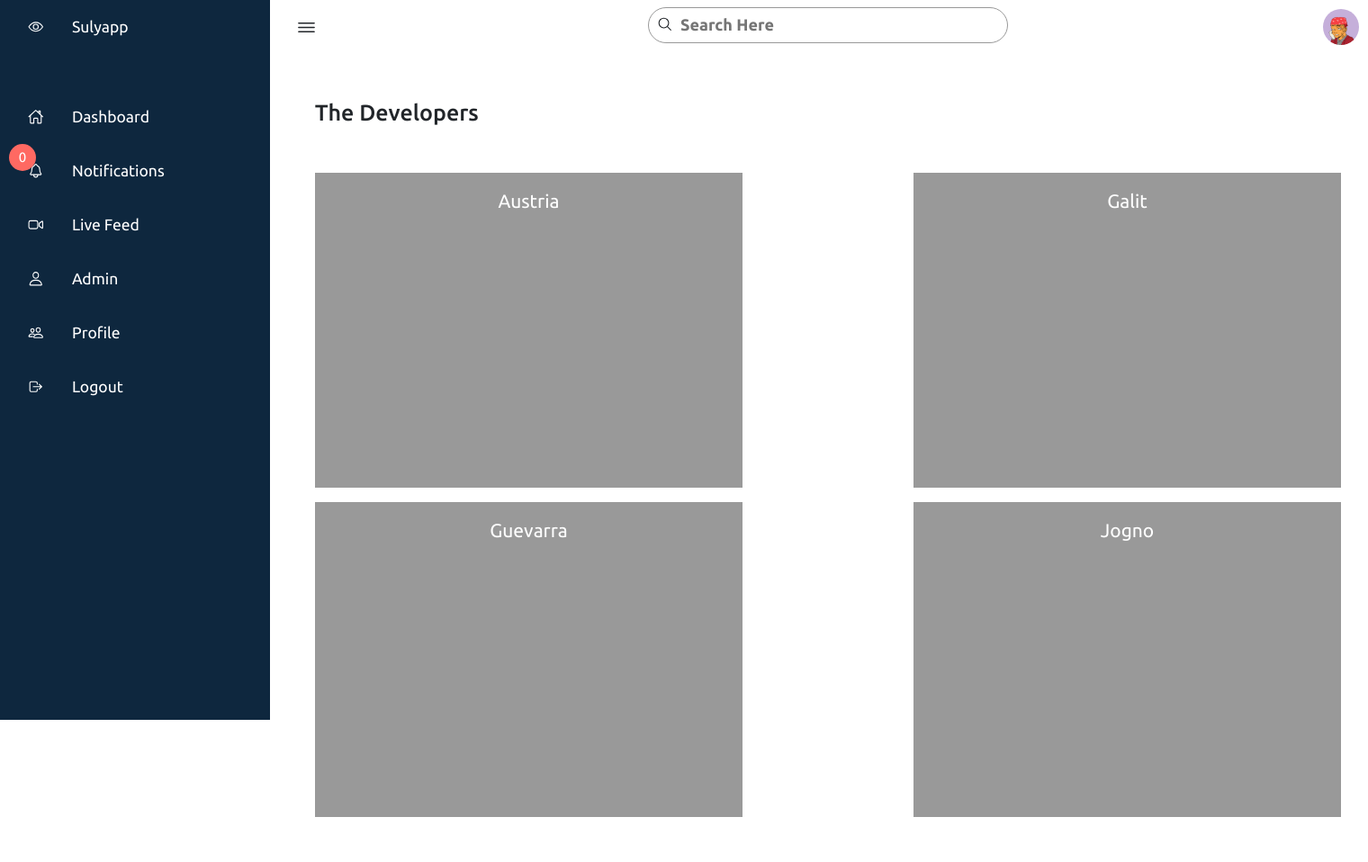
After one commit to jarodaustria/WebAppMidterm, a Flask app: page /profile in a window 1520 px wide. The commit adds this page. Shown: the whole page at 90% size. Run offline with Flask 3, Linux system fonts and the light colour scheme; the visitor is signed in with stand-in values (Sample User, id 1); data that the repository does not hold is empty; some libraries are stand-ins or nearby versions.

Commit message:
UI Improvements, Profile HTML added

```diff
--- a/app.py
+++ b/app.py
@@ -261,6 +261,12 @@ def crimes():
 
     return render_template('crimes.html', name=current_user.username)
 
+
+@app.route('/profile')
+@login_required
+def profile():
+    return render_template('profile.html', name=current_user.username)
+
 # Camera function
 
 
--- /dev/null
+++ b/static/profile.css
@@ -0,0 +1,23 @@
+.col-md-5
+{
+    height: 350px;
+    box-sizing: border-box;
+    float: left;
+    text-align: center;
+    padding: 16px;
+    transition: all .1s ease-in;
+    cursor: pointer;
+    background-color: var(--black2);
+    color: var(--white);
+    font-size: 2em;
+}
+.col-md-5:hover
+{
+    transform: scale(1.2);
+    box-shadow: 2px 2px 12px rgba(0, 0, 0, 0.2), -1px -1px 8px rgba(0, 0, 0, 0.2);
+    z-index: 10;
+}
+.container
+{
+    width: 1500px;
+}
--- a/static/style.css
+++ b/static/style.css
@@ -6,11 +6,11 @@
     box-sizing: border-box;
     font-family: 'Ubuntu', sans-serif;
 }
-html *
+/* html *
 {
    font-size: 1.05em !important;
 
-}
+} */
 :root
 {
     --blue: #0E273E;
@@ -37,7 +37,8 @@ body
 {
     position: relative;
     width: 100%;
-    padding: 25px;
+    padding: 50px;
+    font-size: 1.05em;
 }
 .navigation
 {
@@ -113,6 +114,7 @@ body
     display: block;
     padding: 0 10px;
     height: 60px;
+    font-size: 1.75em;
     line-height: 60px;
     text-align: start;
     white-space: nowrap;
@@ -211,7 +213,7 @@ body
     position: absolute;
     top: 10px;
     left: 10px;
-    font-size: 1.2em;
+    font-size: 1.75em;
 }
 .user
 {
@@ -237,10 +239,11 @@ body
     width: 30px;
     height: 30px;
     background: var(--red);
-    color: var(--white);
+    /* color: var(--white); */
     display: flex;
     justify-content: center;
     align-items: center;
     border-radius: 50%;
     z-index: 100;
+    font-size: 1.5em;
 }
--- a/templates/cctv1.html
+++ b/templates/cctv1.html
@@ -53,7 +53,7 @@
             <li><a href="">Another nav item</a></li>
           </ul> -->
     <!-- </div> -->
-      <h1 class="page-header">Welcome, {{ name }}</h1>
+      <h1>Welcome, {{ name }}</h1><br>
       <div class="container">
         <div class="row">
             <div class="col-lg-8  offset-lg-2">
--- a/templates/crimes.html
+++ b/templates/crimes.html
@@ -53,7 +53,7 @@
             <li><a href="">Another nav item</a></li>
           </ul> -->
     <!-- </div> -->
-      <h1 class="page-header">Welcome, {{ name }}</h1>
+      <h1>Welcome, {{ name }}</h1><br>
       <form class="form-signin" method="POST" action="/crimes" enctype="multipart/form-data">
         <br><br>
         <input type="file" name="file">
--- /dev/null
+++ b/templates/profile.html
@@ -0,0 +1,22 @@
+{% extends "template.html" %}
+{% block content %}
+<script src="https://cdnjs.cloudflare.com/ajax/libs/Chart.js/3.3.2/chart.min.js"
+  integrity="sha512-VCHVc5miKoln972iJPvkQrUYYq7XpxXzvqNfiul1H4aZDwGBGC0lq373KNleaB2LpnC2a/iNfE5zoRYmB4TRDQ=="
+  crossorigin="anonymous" referrerpolicy="no-referrer"></script>
+  <link rel="stylesheet" type="text/css" href="static/profile.css">
+      <h1>The Developers</h1><br><br><br>
+      <div class="container">
+        <div class="row">
+            <div class="col-md-5">Austria</div>
+            <div class="col-md-2"></div>
+            <div class="col-md-5">Galit</div>
+        </div>
+        <br>
+        <div class="row">
+            <div class="col-md-5">Guevarra</div>
+            <div class="col-md-2"></div>
+            <div class="col-md-5">Jogno</div>
+        </div>
+      </div>
+
+{% endblock %}
--- a/templates/template.html
+++ b/templates/template.html
@@ -29,7 +29,7 @@
                     <a href="{{ url_for('notification') }}">
                         <span class="icon"><ion-icon name="notifications-outline"></ion-icon></span>
                         <span class="icon-button__badge">{{ detection_number }}</span>
-                        <span class="title">Notification</span>
+                        <span class="title">Notifications</span>
                     </a>
                 </li>
                 <li>
@@ -39,15 +39,15 @@
                     </a>
                 </li>
                 <li>
-                    <a href="{{ url_for('crimes') }}">
-                        <span class="icon"><ion-icon name="people-outline"></ion-icon></span>
-                        <span class="title">Profile</span>
+                    <a href="{{ url_for('admin') }}">
+                        <span class="icon"><ion-icon name="person-outline"></ion-icon></span>
+                        <span class="title">Admin</span>
                     </a>
                 </li>
                 <li>
-                    <a href="{{ url_for('admin') }}">
-                        <span class="icon"><ion-icon name="person-outline"></ion-icon></span>
-                        <span class="title">Admin</span>
+                    <a href="{{ url_for('profile') }}">
+                        <span class="icon"><ion-icon name="people-outline"></ion-icon></span>
+                        <span class="title">Profile</span>
                     </a>
                 </li>
                 <li>
```
Also changed, not shown: static/notification.css (+20 -1 lines), templates/admin.html (+8 -7 lines), templates/dashboard.html (+10 -10 lines), templates/notification.html (+6 -6 lines).
